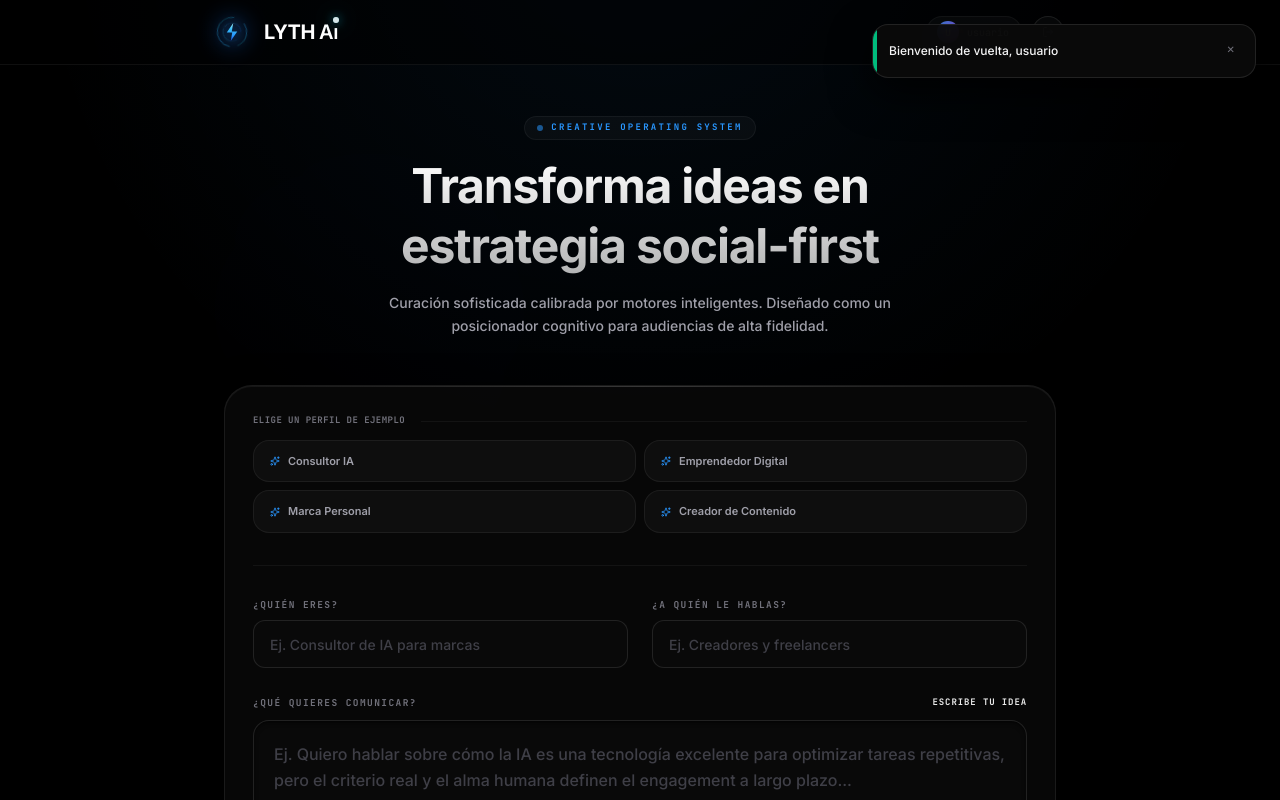
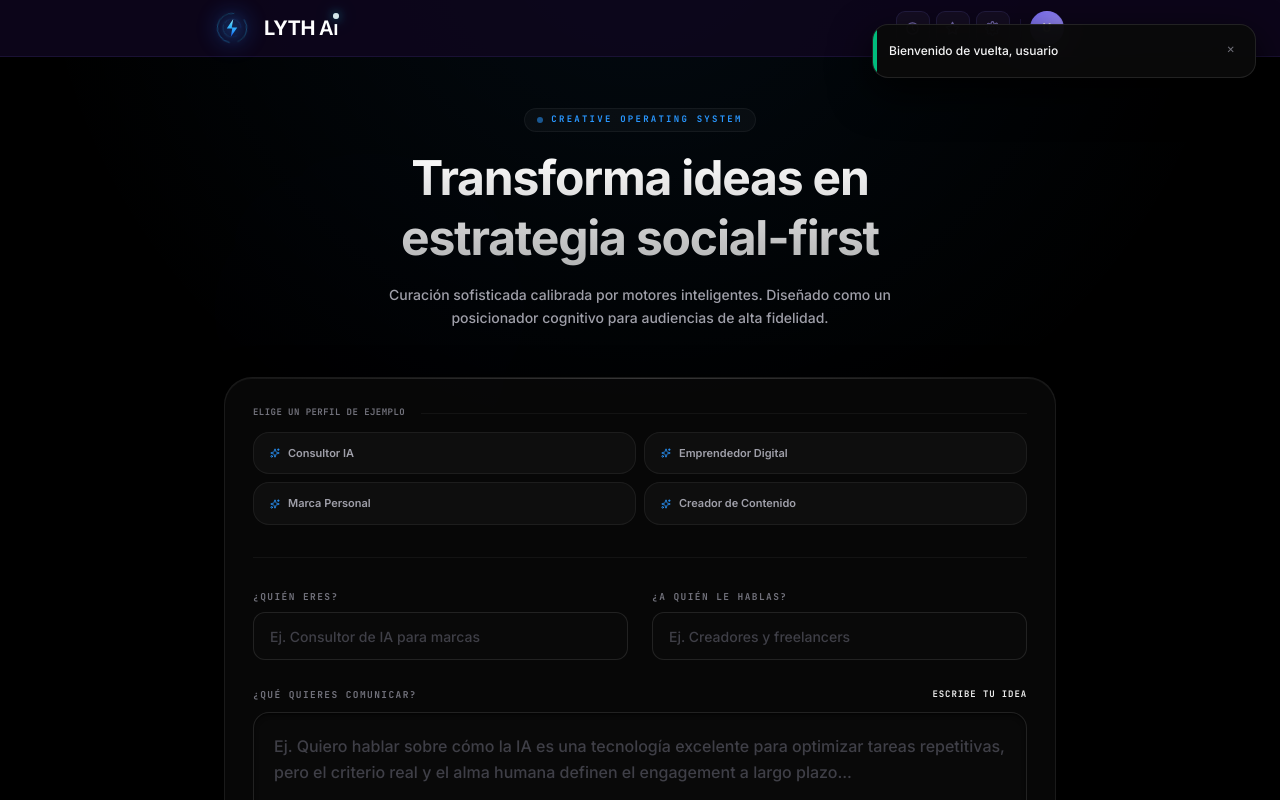
Before and after one commit to jonatancorrea-ai/lythapp, a React (Vite) app: page / in a window 1280 px wide. Both pictures are taken after a click on the button "Iniciar sesión con Google". Shown: the top 800 px of the page. Built offline with nearby package versions, Linux system fonts and the light colour scheme.

Commit message:
Update FloatingHeader.tsx

```diff
--- a/src/components/FloatingHeader.tsx
+++ b/src/components/FloatingHeader.tsx
@@ -1,4 +1,4 @@
-import { LogOut } from 'lucide-react';
+import { useState } from 'react';
 import LythLogo from './LythLogo';
 
 interface FloatingHeaderProps {
@@ -9,33 +9,102 @@ interface FloatingHeaderProps {
 export default function FloatingHeader({ email, onLogout }: FloatingHeaderProps) {
   const username = email ? email.split('@')[0] : 'creador';
   const initial = username.charAt(0).toUpperCase();
+  const [showTooltip, setShowTooltip] = useState<string | null>(null);
 
   return (
-    <header className="border-b border-white/[0.06] bg-black/50 backdrop-blur-xl sticky top-0 z-40 w-full pt-[env(safe-area-inset-top,0px)]">
-      <div className="max-w-4xl mx-auto px-4 md:px-6 h-14 md:h-16 flex justify-between items-center relative z-10">
+    <header style={{ background: 'rgba(15,7,30,0.85)', borderBottom: '0.5px solid rgba(124,111,247,0.12)' }}
+      className="sticky top-0 z-40 w-full backdrop-blur-xl pt-[env(safe-area-inset-top,0px)]">
+      <div className="max-w-4xl mx-auto px-4 md:px-6 h-14 flex justify-between items-center">
+
+        {/* Logo */}
         <div className="flex items-center">
           <LythLogo size="sm" />
         </div>
 
-        <div className="flex items-center gap-2.5">
-          {/* Subtle Profile Access */}
-          <div className="flex items-center gap-2 bg-white/[0.03] border border-white/5 hover:border-white/10 pl-2.5 pr-3 py-1 rounded-full transition-all duration-300">
-            <div className="w-5.5 h-5.5 rounded-full bg-gradient-to-br from-[#2997ff] to-purple-600 flex items-center justify-center text-[10px] font-mono font-bold text-white shadow-inner select-none uppercase">
-              {initial}
-            </div>
-            <span className="text-[10px] font-mono text-zinc-450 max-w-[100px] truncate select-none leading-none pt-0.5">
-              {username}
-            </span>
+        {/* Right side */}
+        <div className="flex items-center gap-1.5">
+
+          {/* Historial */}
+          <div className="relative">
+            <button
+              type="button"
+              title="Historial"
+              onMouseEnter={() => setShowTooltip('historial')}
+              onMouseLeave={() => setShowTooltip(null)}
+              style={{ background: 'rgba(255,255,255,0.04)', border: '0.5px solid rgba(124,111,247,0.14)', borderRadius: '9px' }}
+              className="w-[34px] h-[34px] flex items-center justify-center transition-all duration-150 hover:bg-purple-500/10 cursor-pointer"
+            >
+              <svg width="15" height="15" viewBox="0 0 24 24" fill="none" stroke="rgba(168,155,249,0.7)" strokeWidth="1.8" strokeLinecap="round" strokeLinejoin="round">
+                <circle cx="12" cy="12" r="9"/><polyline points="12 7 12 12 15 15"/>
+              </svg>
+            </button>
+            {showTooltip === 'historial' && (
+              <div style={{ background: 'rgba(15,7,30,0.95)', border: '0.5px solid rgba(124,111,247,0.2)', borderRadius: '6px', fontSize: '10px', color: 'rgba(255,255,255,0.6)', whiteSpace: 'nowrap' }}
+                className="absolute bottom-[-26px] left-1/2 -translate-x-1/2 px-2 py-0.5 pointer-events-none z-50">
+                Historial
+              </div>
+            )}
           </div>
 
+          {/* Favoritos */}
+          <div className="relative">
+            <button
+              type="button"
+              title="Favoritos"
+              onMouseEnter={() => setShowTooltip('favoritos')}
+              onMouseLeave={() => setShowTooltip(null)}
+              style={{ background: 'rgba(255,255,255,0.04)', border: '0.5px solid rgba(124,111,247,0.14)', borderRadius: '9px' }}
+              className="w-[34px] h-[34px] flex items-center justify-center transition-all duration-150 hover:bg-purple-500/10 cursor-pointer"
+            >
+              <svg width="15" height="15" viewBox="0 0 24 24" fill="none" stroke="rgba(168,155,249,0.7)" strokeWidth="1.8" strokeLinecap="round" strokeLinejoin="round">
+                <polygon points="12 2 15.09 8.26 22 9.27 17 14.14 18.18 21.02 12 17.77 5.82 21.02 7 14.14 2 9.27 8.91 8.26 12 2"/>
+              </svg>
+            </button>
+            {showTooltip === 'favoritos' && (
+              <div style={{ background: 'rgba(15,7,30,0.95)', border: '0.5px solid rgba(124,111,247,0.2)', borderRadius: '6px', fontSize: '10px', color: 'rgba(255,255,255,0.6)', whiteSpace: 'nowrap' }}
+                className="absolute bottom-[-26px] left-1/2 -translate-x-1/2 px-2 py-0.5 pointer-events-none z-50">
+                Favoritos
+              </div>
+            )}
+          </div>
+
+          {/* Ajustes */}
+          <div className="relative">
+            <button
+              type="button"
+              title="Ajustes"
+              onMouseEnter={() => setShowTooltip('ajustes')}
+              onMouseLeave={() => setShowTooltip(null)}
+              style={{ background: 'rgba(255,255,255,0.04)', border: '0.5px solid rgba(124,111,247,0.14)', borderRadius: '9px' }}
+              className="w-[34px] h-[34px] flex items-center justify-center transition-all duration-150 hover:bg-purple-500/10 cursor-pointer"
+            >
+              <svg width="15" height="15" viewBox="0 0 24 24" fill="none" stroke="rgba(168,155,249,0.7)" strokeWidth="1.8" strokeLinecap="round" strokeLinejoin="round">
+                <circle cx="12" cy="12" r="3"/>
+                <path d="M19.4 15a1.65 1.65 0 0 0 .33 1.82l.06.06a2 2 0 0 1-2.83 2.83l-.06-.06a1.65 1.65 0 0 0-1.82-.33 1.65 1.65 0 0 0-1 1.51V21a2 2 0 0 1-4 0v-.09A1.65 1.65 0 0 0 9 19.4a1.65 1.65 0 0 0-1.82.33l-.06.06a2 2 0 0 1-2.83-2.83l.06-.06A1.65 1.65 0 0 0 4.68 15a1.65 1.65 0 0 0-1.51-1H3a2 2 0 0 1 0-4h.09A1.65 1.65 0 0 0 4.6 9a1.65 1.65 0 0 0-.33-1.82l-.06-.06a2 2 0 0 1 2.83-2.83l.06.06A1.65 1.65 0 0 0 9 4.68a1.65 1.65 0 0 0 1-1.51V3a2 2 0 0 1 4 0v.09a1.65 1.65 0 0 0 1 1.51 1.65 1.65 0 0 0 1.82-.33l.06-.06a2 2 0 0 1 2.83 2.83l-.06.06A1.65 1.65 0 0 0 19.4 9a1.65 1.65 0 0 0 1.51 1H21a2 2 0 0 1 0 4h-.09a1.65 1.65 0 0 0-1.51 1z"/>
+              </svg>
+            </button>
+            {showTooltip === 'ajustes' && (
+              <div style={{ background: 'rgba(15,7,30,0.95)', border: '0.5px solid rgba(124,111,247,0.2)', borderRadius: '6px', fontSize: '10px', color: 'rgba(255,255,255,0.6)', whiteSpace: 'nowrap' }}
+                className="absolute bottom-[-26px] left-1/2 -translate-x-1/2 px-2 py-0.5 pointer-events-none z-50">
+                Ajustes
+              </div>
+            )}
+          </div>
+
+          {/* Divider */}
+          <div style={{ width: '0.5px', height: '18px', background: 'rgba(124,111,247,0.15)' }} className="mx-1" />
+
+          {/* Avatar + logout */}
           <button
             type="button"
             onClick={onLogout}
-            title="Salir"
-            className="w-8 h-8 rounded-full bg-white/[0.03] border border-white/10 hover:bg-white/[0.06] text-zinc-400 hover:text-white transition-all duration-300 flex items-center justify-center active:scale-90 cursor-pointer"
+            title="Cerrar sesión"
+            style={{ background: 'linear-gradient(135deg, #7C6FF7, #A89BF9)', border: '1.5px solid rgba(124,111,247,0.4)', borderRadius: '50%' }}
+            className="w-[34px] h-[34px] flex items-center justify-center cursor-pointer transition-all duration-150 hover:opacity-80 font-bold text-white text-xs select-none"
           >
-            <LogOut size={12} />
+            {initial}
           </button>
+
         </div>
       </div>
     </header>
```
